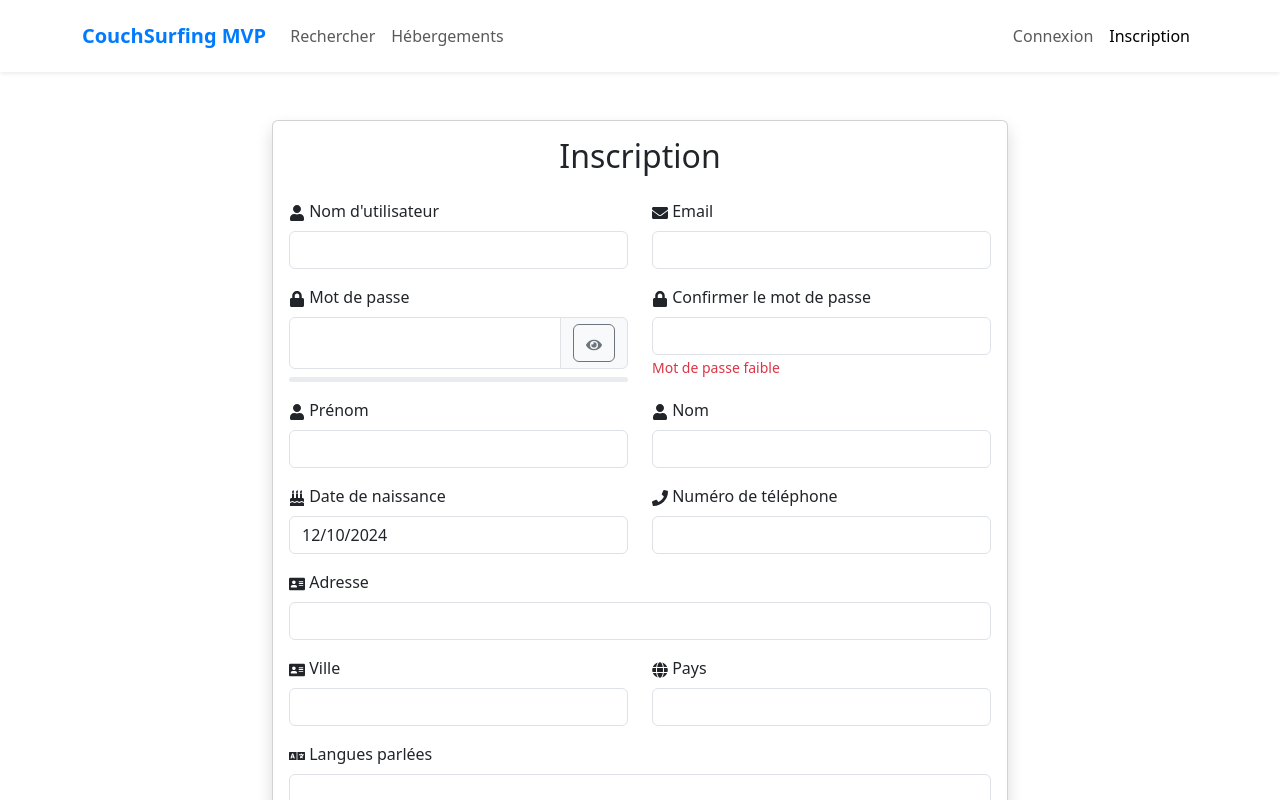
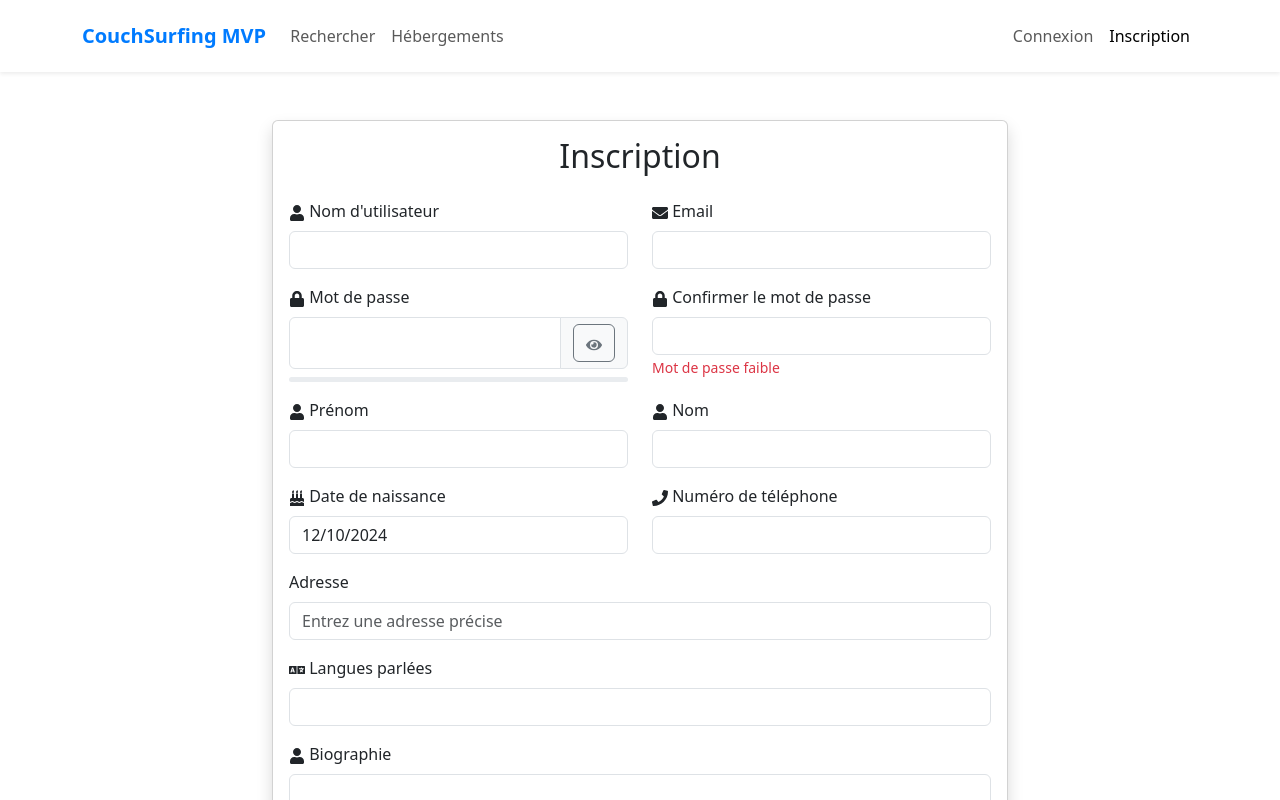
Before and after one commit to ItachiQRD/couchsurfing-frontend, a React (Create React App) app: page /register in a window 1280 px wide. Shown: the top 800 px of the page. Built offline with nearby package versions, Linux system fonts and the light colour scheme.

Commit message:
Third  commit

```diff
--- a/src/App.js
+++ b/src/App.js
@@ -18,6 +18,7 @@
 import Conversation from './pages/Conversation';
 import SearchListings from './pages/SearchListings';
 import CreateListing from './pages/CreateListing';
+import EditListing from './components/EditListing';
 import Messages from './pages/Messages';
 import axios from 'axios';
 
@@ -73,6 +74,7 @@
           <Route path="/search" element={<SearchListings />} />
           <Route path="/listings" element={<ListingList />} />
           <Route path="/listing/:id" element={<ListingDetail />} />
+          <Route path="/edit-listing/:id" element={<EditListing />} />
         </Routes>
       </Container>
       <Footer />
--- /dev/null
+++ b/src/components/EditListing.js
@@ -0,0 +1,54 @@
+import React, { useState, useEffect } from 'react';
+import { useParams, useNavigate } from 'react-router-dom';
+import { Form, Button, Container } from 'react-bootstrap';
+import api from '../services/api';
+
+function EditListing() {
+  const [listing, setListing] = useState(null);
+  const { id } = useParams();
+  const navigate = useNavigate();
+
+  useEffect(() => {
+    const fetchListing = async () => {
+      try {
+        const response = await api.get(`/listings/${id}`);
+        setListing(response.data);
+      } catch (error) {
+        console.error('Erreur lors du chargement de l\'hébergement', error);
+      }
+    };
+    fetchListing();
+  }, [id]);
+
+  const handleSubmit = async (e) => {
+    e.preventDefault();
+    try {
+      await api.put(`/listings/${id}`, listing);
+      navigate('/profile');
+    } catch (error) {
+      console.error('Erreur lors de la mise à jour de l\'hébergement', error);
+    }
+  };
+
+  if (!listing) return <div>Chargement...</div>;
+
+  return (
+    <Container>
+      <h2>Modifier l'hébergement</h2>
+      <Form onSubmit={handleSubmit}>
+        <Form.Group>
+          <Form.Label>Titre</Form.Label>
+          <Form.Control
+            type="text"
+            value={listing.title}
+            onChange={(e) => setListing({...listing, title: e.target.value})}
+          />
+        </Form.Group>
+        {/* Ajoutez d'autres champs de formulaire ici */}
+        <Button type="submit">Mettre à jour</Button>
+      </Form>
+    </Container>
+  );
+}
+
+export default EditListing;
--- a/src/components/ListingDetail.js
+++ b/src/components/ListingDetail.js
@@ -5,9 +5,9 @@
 import { MapContainer, TileLayer, Marker, Popup } from 'react-leaflet';
 import DatePicker from 'react-datepicker';
 import "react-datepicker/dist/react-datepicker.css";
-import { Container, Row, Col, Card, Carousel, ListGroup, Button } from 'react-bootstrap';
+import { Container, Row, Col, Card, Carousel, ListGroup, Button,Alert } from 'react-bootstrap';
 import { FaUser, FaMapMarkerAlt, FaBed, FaUsers, FaBook } from 'react-icons/fa';
-
+import 'leaflet/dist/leaflet.css';
 
 
 function ListingDetail() {
@@ -29,7 +29,8 @@
     fetchListing();
   }, [id]);
 
-  if (!listing) return <div>Chargement...</div>;
+
+  if (!listing) return <Alert variant="info">Aucun hébergement trouvé.</Alert>;
 
 
   return (
@@ -101,17 +102,25 @@
           <Card className="mb-4">
             <Card.Body>
             <Card.Title>Emplacement</Card.Title>
-              <MapContainer center={[listing.latitude, listing.longitude]} zoom={13} style={{ height: '400px' }}>
+              <div style={{ height: '300px', width: '100%', position: 'relative' }}>
+                {listing.latitude && listing.longitude ? (
+                  <MapContainer
+                    center={[listing.latitude, listing.longitude]}
+                    zoom={13}
+                    style={{ height: '100%', width: '100%' }}
+                  >
                     <TileLayer
                       url="https://{s}.tile.openstreetmap.org/{z}/{x}/{y}.png"
                       attribution='&copy; <a href="https://www.openstreetmap.org/copyright">OpenStreetMap</a> contributors'
                     />
                     <Marker position={[listing.latitude, listing.longitude]}>
-                  <Popup>
-                    {listing.location}
-                  </Popup>
+                      <Popup>{listing.title}</Popup>
                     </Marker>
                   </MapContainer>
+                ) : (
+                  <Alert variant="warning">Coordonnées de localisation non disponibles.</Alert>
+                )}
+              </div>
             </Card.Body>
           </Card>
         </Col>
--- a/src/components/ListingList.js
+++ b/src/components/ListingList.js
@@ -3,9 +3,6 @@
 import { Link } from 'react-router-dom';
 import api from "../services/api";
 
-const cleanImageUrl = (url) => {
-  return url.replace(/\s+/g, '%20');
-};
 
 function ListingList() {
   const [listings, setListings] = useState([]);
@@ -32,7 +29,7 @@
             <Card>
               <Card.Img
                 variant="top"
-                src={cleanImageUrl(`${process.env.REACT_APP_UPLOADS_URL}/${listing.thumbnails[0]}`)}
+                src={`${process.env.REACT_APP_UPLOADS_URL}/${listing.thumbnails[0]}`}
                 onError={(e) => {
                   e.target.onerror = null;
                   e.target.src = 'https://via.placeholder.com/300x200?text=Image+non+disponible';
--- a/src/components/LocationInput.js
+++ b/src/components/LocationInput.js
@@ -1,8 +1,8 @@
 import React, { useState } from 'react';
 import { Form, ListGroup } from 'react-bootstrap';
 
-const LocationInput = ({ onLocationSelect }) => {
-  const [query, setQuery] = useState('');
+const LocationInput = ({ onLocationSelect,initialValue = '', includeCoordinates = false }) => {
+  const [query, setQuery] = useState(initialValue);
   const [suggestions, setSuggestions] = useState([]);
 
   const searchLocation = async (input) => {
@@ -20,12 +20,13 @@
     const fullLocation = `${item.display_name}`;
     setQuery(fullLocation);
     setSuggestions([]);
+    console.log('Sélection:', fullLocation, item.lat, item.lon);
     onLocationSelect(fullLocation, item.lat, item.lon);
   };
 
   return (
     <Form.Group>
-      <Form.Label>Localisation</Form.Label>
+      <Form.Label>Adresse</Form.Label>
       <Form.Control
         type="text"
         value={query}
@@ -33,7 +34,7 @@
           setQuery(e.target.value);
           searchLocation(e.target.value);
         }}
-        placeholder="Entrez une ville"
+        placeholder="Entrez une adresse précise"
       />
       <ListGroup>
         {suggestions.map((item) => (
--- a/src/components/Profile.js
+++ b/src/components/Profile.js
@@ -85,6 +85,7 @@
       return { ...prev, [name]: value };
     });
   }, []);
+
 
   if (isLoading) return <Spinner animation="border" />;
   if (error) return <Alert variant="danger">{error}</Alert>;
--- a/src/pages/CreateListing.js
+++ b/src/pages/CreateListing.js
@@ -49,13 +49,14 @@
   };
 
   const handleLocationSelect = (fullLocation, lat, lon) => {
-    setFormData(prev => ({
-      ...prev,
+    setFormData(prevState => ({
+      ...prevState,
       location: fullLocation,
-      latitude: lat,
-      longitude: lon
+      latitude: lat ? parseFloat(lat) : null,
+      longitude: lon ? parseFloat(lon) : null
     }));
   };
+
 
   const handleImageChange = (e) => {
     setImages([...e.target.files]);
@@ -68,13 +69,18 @@
 
     const listingData = new FormData();
     Object.keys(formData).forEach(key => {
+      if (formData[key] !== null && formData[key] !== undefined) {
       if (key === 'amenities') {
         formData[key].forEach(amenity => listingData.append('amenities[]', amenity));
       } else if (key === 'availabilityFrom' || key === 'availabilityTo') {
         listingData.append(key, formData[key].toISOString());
+      } else if (key === 'latitude' || key === 'longitude') {
+        // Envoyez null si la valeur est null, sinon envoyez le nombre
+        listingData.append(key, formData[key] === null ? 'null' : formData[key]);
       } else {
         listingData.append(key, formData[key]);
       }
+    }
     });
 
     // Ajout des images au FormData
@@ -123,7 +129,7 @@
           </Col>
           <Col md={6}>
             <Form.Group className="mb-3">
-            <LocationInput onLocationSelect={handleLocationSelect} />
+              <LocationInput onLocationSelect={handleLocationSelect} />
             </Form.Group>
           </Col>
         </Row>
--- a/src/pages/Register.js
+++ b/src/pages/Register.js
@@ -2,7 +2,8 @@
 import { Form, Button, Card, Container, Row, Col, Alert, InputGroup } from 'react-bootstrap';
 import { Link,  } from 'react-router-dom';
 import axios from 'axios';
-import { FaUser, FaEnvelope, FaLock, FaBirthdayCake, FaPhone, FaAddressCard, FaGlobe, FaLanguage, FaEye, FaEyeSlash, FaHome } from 'react-icons/fa';
+import { FaUser, FaEnvelope, FaLock, FaBirthdayCake, FaPhone,  FaLanguage, FaEye, FaEyeSlash, FaHome } from 'react-icons/fa';
+import LocationInput from '../components/LocationInput';
 import DatePicker from 'react-datepicker';
 import "react-datepicker/dist/react-datepicker.css";
 
@@ -20,8 +21,6 @@
     dateOfBirth: new Date(),
     phoneNumber: '',
     address: '',
-    city: '',
-    country: '',
     languages: '',
     bio: '',
     isHost: false // Ajout du champ isHost
@@ -73,6 +72,13 @@
     if (passwordStrength < 2) return 'danger';
     if (passwordStrength < 4) return 'warning';
     return 'success';
+  };
+
+  const handleLocationSelect = (fullLocation) => {
+    setFormData(prev => ({
+      ...prev,
+      address: fullLocation,
+    }));
   };
 
   const handleSubmit = async (e) => {
@@ -131,6 +137,7 @@
       </div>
     );
   }
+
 
  return (
   <Container className="py-5">
@@ -288,39 +295,11 @@
                 </Row>
 
                 <Form.Group className="mb-3">
-                  <Form.Label><FaAddressCard /> Adresse</Form.Label>
-                  <Form.Control
-                    type="text"
-                    name="address"
-                    value={formData.address}
-                    onChange={handleChange}
+                <LocationInput
+                    onLocationSelect={handleLocationSelect}
+                    initialValue={formData.address}
                   />
                 </Form.Group>
-
-                <Row>
-                  <Col md={6}>
-                    <Form.Group className="mb-3">
-                      <Form.Label><FaAddressCard /> Ville</Form.Label>
-                      <Form.Control
-                        type="text"
-                        name="city"
-                        value={formData.city}
-                        onChange={handleChange}
-                      />
-                    </Form.Group>
-                  </Col>
-                  <Col md={6}>
-                    <Form.Group className="mb-3">
-                      <Form.Label><FaGlobe /> Pays</Form.Label>
-                      <Form.Control
-                        type="text"
-                        name="country"
-                        value={formData.country}
-                        onChange={handleChange}
-                      />
-                    </Form.Group>
-                  </Col>
-                </Row>
 
                 <Form.Group className="mb-3">
                   <Form.Label><FaLanguage /> Langues parlées</Form.Label>
```
Also changed, not shown: src/pages/Profile.js (+37 -2 lines), src/styles/createlisting.css (line endings or trailing spaces). Lines whose indentation alone changed are shown as unchanged.
